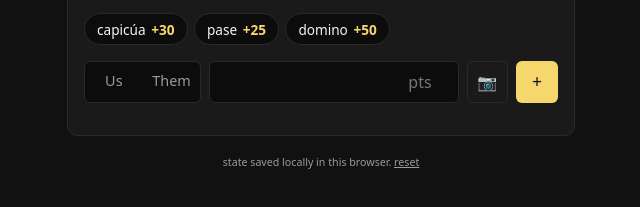
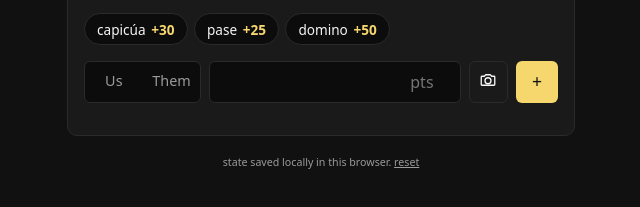
Before and after one commit to felipe/dominoes, a website with bundled scripts: page index.html in a window 1280 px wide. Both pictures are taken after a click on the button "start". Shown: the part 229-436 px from the top of the page, 319-959 px from the left. Built offline with nearby package versions, Linux system fonts and the light colour scheme.

Commit message:
Replace camera emoji with inline SVG icon
The emoji rendered as tofu/broken-glyph on some platforms. Same icon,
no font dependency.

```diff
--- a/index.html
+++ b/index.html
@@ -88,7 +88,12 @@
             placeholder="pts"
             required
           />
-          <button type="button" id="photoBtn" class="ghost" aria-label="count pips from photo" title="count from photo">📷</button>
+          <button type="button" id="photoBtn" class="ghost" aria-label="count pips from photo" title="count pips from photo">
+            <svg viewBox="0 0 24 24" width="18" height="18" fill="none" stroke="currentColor" stroke-width="1.8" stroke-linecap="round" stroke-linejoin="round" aria-hidden="true">
+              <path d="M4 7h3l2-2h6l2 2h3a1 1 0 0 1 1 1v10a1 1 0 0 1-1 1H4a1 1 0 0 1-1-1V8a1 1 0 0 1 1-1z" />
+              <circle cx="12" cy="13" r="4" />
+            </svg>
+          </button>
           <button type="submit" aria-label="add round">+</button>
         </div>
         <input type="hidden" name="note" />
```
Also changed, not shown: README.md.
